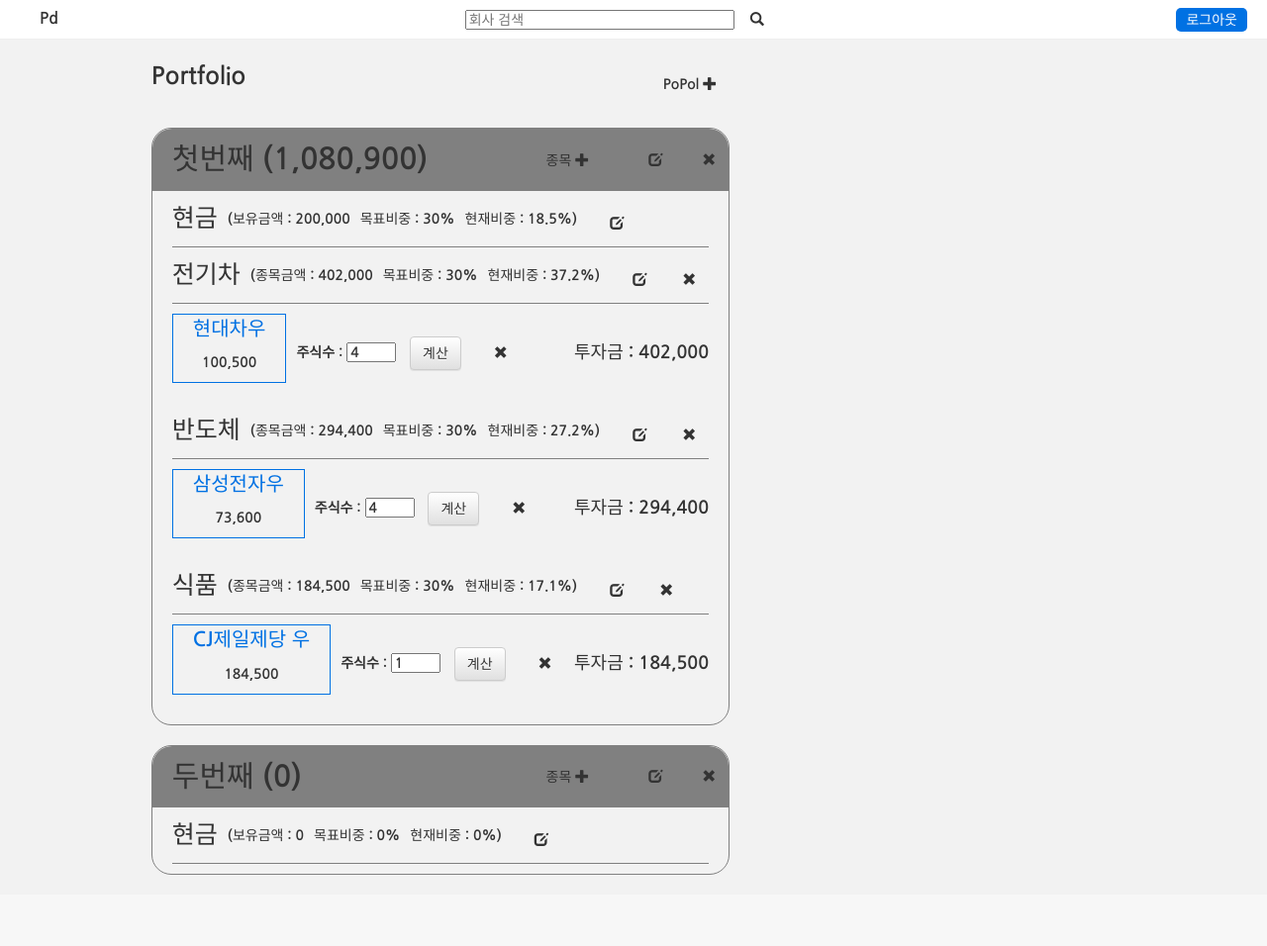
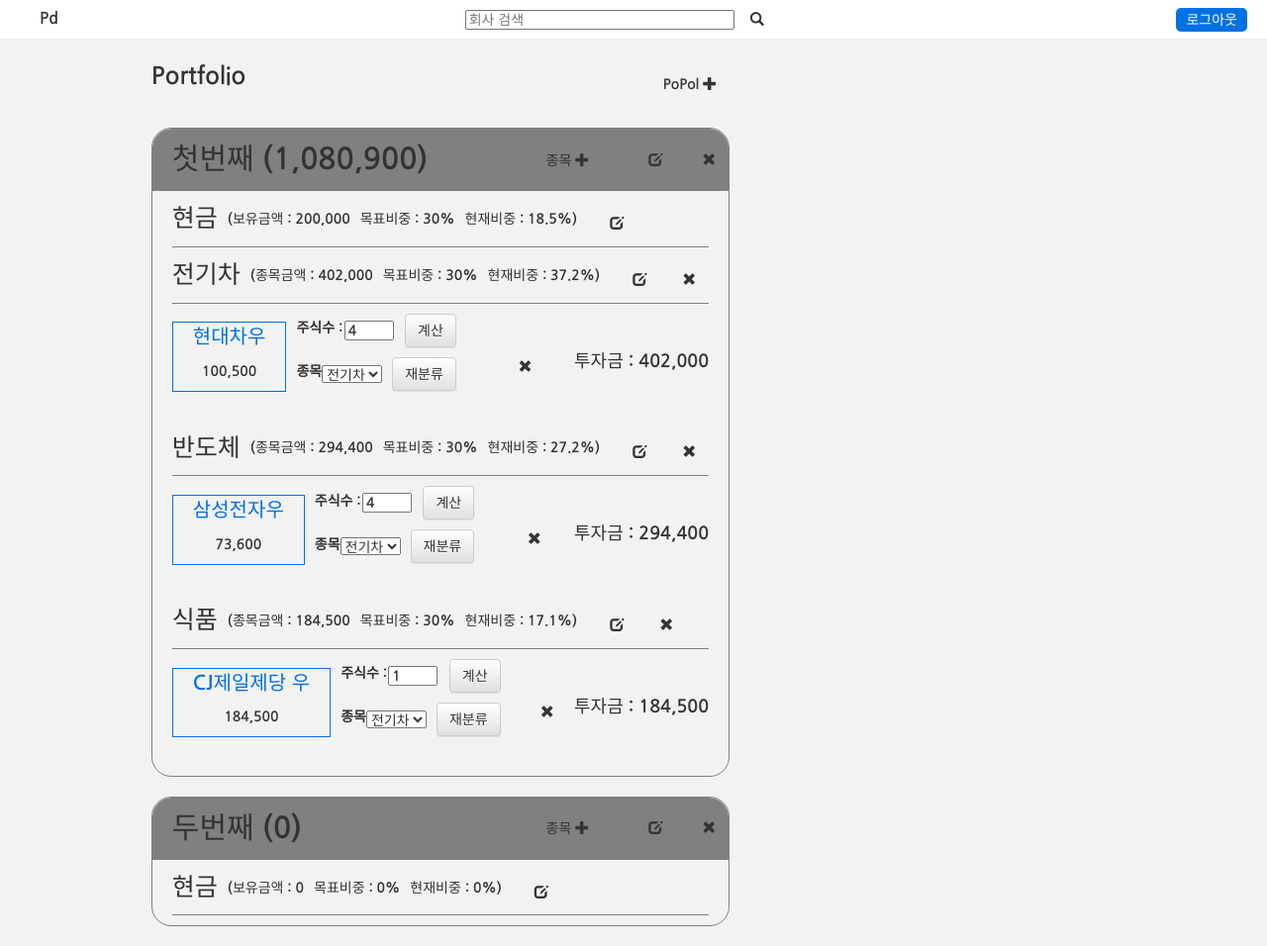
Before and after one commit to kimwlsgh97/learn_django, a Django app: page /port/ in a window 1280 px wide. Shown: the whole page at 99% size. Before the commit the page ends 884 px from the top, so only its background shows below. Run offline with Django 3.2, Linux system fonts and the light colour scheme; a user stored in the database is signed in; data comes from the database, SQL or seed files in the repository; both versions use the stored data as it was after the commit; some libraries are stand-ins or nearby versions.

Commit message:
add change sector

```diff
--- a/portfolio/static/css/container.css
+++ b/portfolio/static/css/container.css
@@ -28,3 +28,7 @@
     height: 370px;
     width: 300px;
 }
+
+.corp-con {
+    display: flex;
+}
--- a/portfolio/static/css/form.css
+++ b/portfolio/static/css/form.css
@@ -68,3 +68,16 @@
 .signup_btn {
     margin-left: 90px;
 }
+
+.corp_form{
+    margin: 0 10px 0 10px;
+    display: flex;
+    justify-content: space-between;
+    align-items: center;
+    margin-bottom: 10px;
+}
+
+.port-form {
+    display: flex;
+    align-items: center;
+}
--- a/portfolio/static/css/port.css
+++ b/portfolio/static/css/port.css
@@ -91,13 +91,3 @@
 .stock_count{
     margin: 10px;
 }
-
-
-.form{
-    margin: 0 10px 0 10px;
-}
-
-.port-form {
-    display: flex;
-    align-items: center;
-}
--- a/portfolio/templates/portfolio/port.html
+++ b/portfolio/templates/portfolio/port.html
@@ -45,7 +45,8 @@
                                                 <div class="info stock_name">{{corp.stock_name}}</div>
                                                 <div class="info stock_price">{{corp.info.stock_price|for_cash}}</div>
                                             </div>
-                                            <form action="{% url 'add_count' %}" method="post" class="form count_form">
+                                            <div class="change_corp">
+                                                <form action="{% url 'add_count' %}" method="post" class="corp_form">
                                                     {% csrf_token %}
                                                     <label for="count">주식수 : </label>
                                                     <input type="number" name="stock_count" id="count" value="{{corp.stock_count}}">
@@ -53,9 +54,19 @@
                                                     <input type="hidden" name="stock_price" value="{{corp.info.stock_price}}">
                                                     <button type="submit" class="btn btn-default">계산</button>
                                                 </form>
-
+                                                <form action="{% url 'change_sector' pk=corp.pk %}" method="post" class="corp_form">
+                                                    {% csrf_token %}
+                                                    <label for="sector_change">종목</label>
+                                                    <select name="sector" id="sectors">
+                                                        {% for sector in port.sectors.all %}
+                                                            <option value={{sector}}>{{sector}}</option>
+                                                        {% endfor %}
+                                                    </select>
+                                                    <button type="submit" class="btn btn-default">재분류</button>
+                                                </form>
+                                            </div>
+                                        </div>
                                         <a href="{% url 'corp_remove' pk=corp.pk %}" class="btn remove_btn"><span class="glyphicon glyphicon-remove"></span></a>
-                                        </div>
                                         <div class="right-box">
                                             <h4>투자금 : {{corp.total_price|for_cash}}</h4>
                                         </div>
--- a/portfolio/urls.py
+++ b/portfolio/urls.py
@@ -23,8 +23,9 @@
     path('sector/<int:pk>/remove/', views.sector_remove, name='sector_remove'),
     path('sector/<int:pk>/edit/', views.sector_edit, name='sector_edit'),
 
-    path('corp/<int:pk>/remove', views.corp_remove, name='corp_remove'),
-    path('corp/add_count', views.add_count, name='add_count'),
+    path('corp/<int:pk>/remove/', views.corp_remove, name='corp_remove'),
+    path('corp/add_count/', views.add_count, name='add_count'),
+    path('corp/<int:pk>/change_sector/', views.change_sector, name='change_sector'),
 
     path('cash/<int:pk>/edit/', views.cash_edit, name='cash_edit'),
 ]
--- a/portfolio/views.py
+++ b/portfolio/views.py
@@ -228,8 +228,25 @@
 
     return redirect('port')
 
+@login_required
+def change_sector(request, pk):
+    corp_g = get_object_or_404(Mycorp,pk=pk)
+    if request.method == "POST":
+        form_sector = request.POST.get('sector')
+        pre_sector = Sector.objects.get(sector_name=corp_g.sector)
+        now_sector = Sector.objects.get(sector_name=form_sector)
 
+        pre_sector_price = pre_sector.sector_price - corp_g.total_price
+        now_sector_price = now_sector.sector_price + corp_g.total_price
 
+        p_sector = Sector.objects.filter(sector_name=corp_g.sector)
+        n_sector = Sector.objects.filter(sector_name=form_sector)
+        corp = Mycorp.objects.filter(pk=pk)
+
+        p_sector.update(sector_price=pre_sector_price)
+        n_sector.update(sector_price=now_sector_price)
+        corp.update(sector=now_sector)
+    return redirect('port')
 
 
 def signup(request):
```
Also changed, not shown: db.sqlite3. Lines whose indentation alone changed are shown as unchanged.
